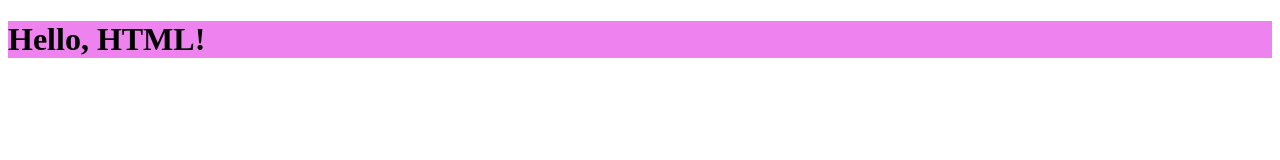
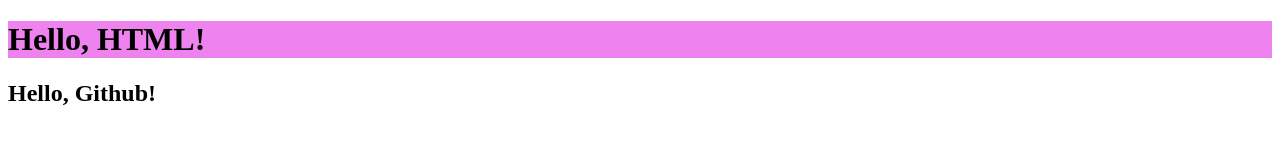
Before and after one commit to Dev-gojoy/230315_Day-1, a plain HTML site: page index2.html in a window 1280 px wide. Drawn offline with Linux system fonts and the light colour scheme.

Commit message:
add h2 tag

```diff
--- a/index2.html
+++ b/index2.html
@@ -10,5 +10,6 @@
 </head>
 <body>
     <h1>Hello, HTML!</h1>
+    <h2>Hello, Github!</h2>
 </body>
 </html>
```
